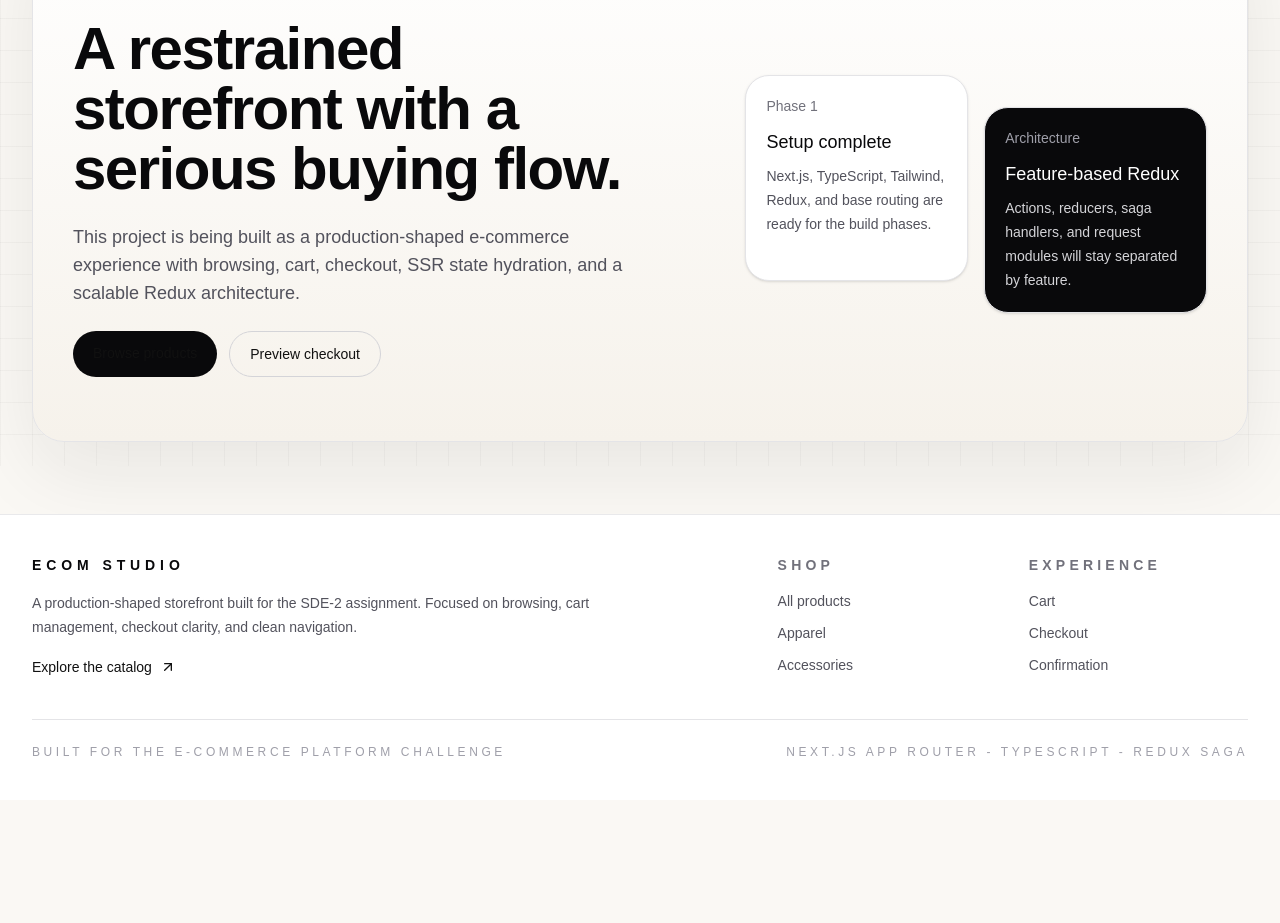
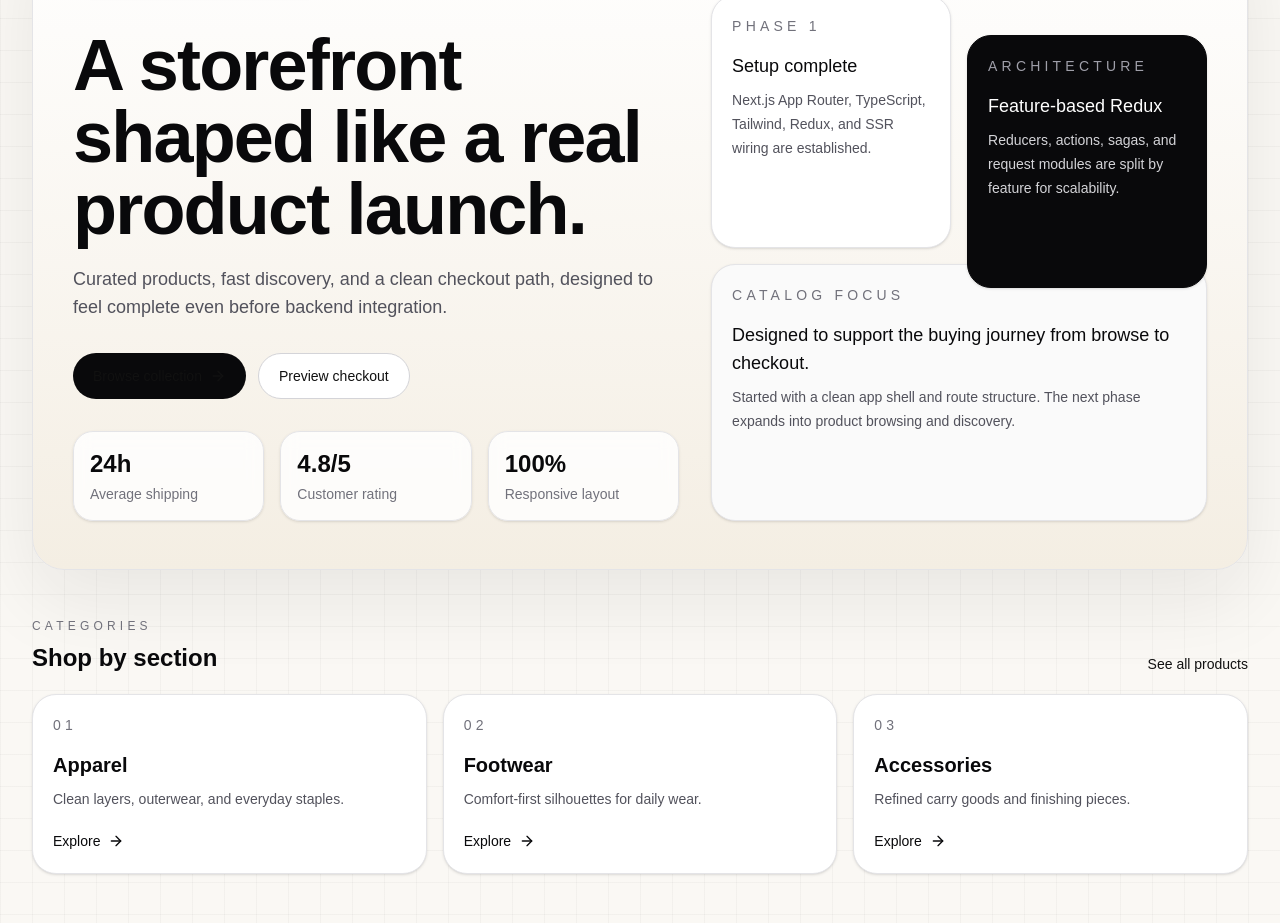
Before and after one commit to RajHumbal45/Ecommerce-Platform, a Next.js app: page / in a window 1280 px wide. Shown: the part 220-1143 px from the top of the page. Before the commit the page ends 1020 px from the top, so only its background shows below. Built offline with nearby package versions, Linux system fonts and the light colour scheme.

Commit message:
Build homepage showcase

```diff
--- a/src/app/page.tsx
+++ b/src/app/page.tsx
@@ -1,55 +1,221 @@
 import Link from 'next/link'
+import { ArrowRight, BadgeCheck, Truck, ShieldCheck, Sparkles } from 'lucide-react'
+import { getFeaturedProducts, products } from '@/data/products'
+import { ProductGrid } from '@/components/product/product-grid'
+
+const categories = [
+	{
+		name: 'Apparel',
+		href: '/products?category=apparel',
+		description: 'Clean layers, outerwear, and everyday staples.'
+	},
+	{
+		name: 'Footwear',
+		href: '/products?category=footwear',
+		description: 'Comfort-first silhouettes for daily wear.'
+	},
+	{
+		name: 'Accessories',
+		href: '/products?category=accessories',
+		description: 'Refined carry goods and finishing pieces.'
+	}
+]
+
+const trustItems = [
+	{
+		icon: Truck,
+		title: 'Fast delivery',
+		description: 'Shipping-friendly experience with clear delivery expectations.'
+	},
+	{
+		icon: ShieldCheck,
+		title: 'Secure checkout',
+		description: 'Checkout flow designed around trust, clarity, and confidence.'
+	},
+	{
+		icon: BadgeCheck,
+		title: 'Reliable quality',
+		description: 'Well-structured product pages that support buying decisions.'
+	}
+]
 
 export default function HomePage() {
+	const featuredProducts = getFeaturedProducts()
+
 	return (
-		<section className='overflow-hidden rounded-[2rem] border border-zinc-200 bg-[linear-gradient(180deg,#fff_0%,#f6f2eb_100%)] px-6 py-12 shadow-[0_30px_80px_rgba(24,24,27,0.08)] sm:px-10 sm:py-16'>
-			<div className='grid gap-12 lg:grid-cols-[1.15fr_0.85fr] lg:items-center'>
-				<div className='space-y-6'>
-					<p className='text-xs uppercase tracking-[0.4em] text-zinc-500'>
-						Editorial commerce system
+		<div className='space-y-12'>
+			<section className='overflow-hidden rounded-[2rem] border border-zinc-200 bg-[linear-gradient(180deg,#fff_0%,#f4eee3_100%)] shadow-[0_30px_80px_rgba(24,24,27,0.08)]'>
+				<div className='grid gap-10 px-6 py-10 sm:px-8 sm:py-12 lg:grid-cols-[1.1fr_0.9fr] lg:gap-8 lg:px-10 lg:py-12'>
+					<div className='space-y-8'>
+						<div className='inline-flex items-center gap-2 rounded-full border border-zinc-200 bg-white/90 px-4 py-2 text-xs font-medium uppercase tracking-[0.3em] text-zinc-600 shadow-sm'>
+							<Sparkles className='size-4 text-zinc-950' />
+							New season launch
+						</div>
+						<div className='space-y-5'>
+							<h1 className='max-w-2xl text-4xl font-semibold tracking-tight text-zinc-950 sm:text-6xl lg:text-7xl'>
+								A storefront shaped like a real product launch.
+							</h1>
+							<p className='max-w-2xl text-base leading-7 text-zinc-600 sm:text-lg'>
+								Curated products, fast discovery, and a clean checkout path,
+								designed to feel complete even before backend integration.
 							</p>
-					<h1 className='max-w-xl text-4xl font-semibold tracking-tight text-zinc-950 sm:text-6xl'>
-						A restrained storefront with a serious buying flow.
-					</h1>
-					<p className='max-w-xl text-base leading-7 text-zinc-600 sm:text-lg'>
-						This project is being built as a production-shaped e-commerce
-						experience with browsing, cart, checkout, SSR state hydration, and a
-						scalable Redux architecture.
-					</p>
+						</div>
 						<div className='flex flex-wrap gap-3'>
 							<Link
 								href='/products'
-							className='rounded-full bg-zinc-950 px-5 py-3 text-sm font-medium text-white transition hover:bg-zinc-800'
+								className='inline-flex items-center gap-2 rounded-full bg-zinc-950 px-5 py-3 text-sm font-medium text-white transition hover:bg-zinc-800'
 							>
-							Browse products
+								Browse collection
+								<ArrowRight className='size-4' />
 							</Link>
 							<Link
 								href='/checkout'
-							className='rounded-full border border-zinc-300 px-5 py-3 text-sm font-medium text-zinc-950 transition hover:border-zinc-950'
+								className='rounded-full border border-zinc-300 bg-white px-5 py-3 text-sm font-medium text-zinc-950 transition hover:border-zinc-950'
 							>
 								Preview checkout
 							</Link>
 						</div>
+
+						<div className='grid gap-4 sm:grid-cols-3'>
+							{[
+								['24h', 'Average shipping'],
+								['4.8/5', 'Customer rating'],
+								['100%', 'Responsive layout']
+							].map(([value, label]) => (
+								<div key={label} className='rounded-[1.25rem] border border-zinc-200 bg-white/80 p-4 shadow-sm backdrop-blur'>
+									<p className='text-2xl font-semibold text-zinc-950'>{value}</p>
+									<p className='mt-1 text-sm text-zinc-500'>{label}</p>
 								</div>
-				<div className='grid gap-4 sm:grid-cols-2'>
+							))}
+						</div>
+					</div>
+
+					<div className='grid gap-4 sm:grid-cols-2 lg:pt-8'>
 						<div className='rounded-[1.5rem] border border-zinc-200 bg-white p-5 shadow-sm'>
-						<p className='text-sm text-zinc-500'>Phase 1</p>
-						<p className='mt-3 text-lg font-medium text-zinc-950'>Setup complete</p>
+							<p className='text-sm uppercase tracking-[0.3em] text-zinc-500'>Phase 1</p>
+							<p className='mt-4 text-lg font-medium text-zinc-950'>Setup complete</p>
 							<p className='mt-2 text-sm leading-6 text-zinc-600'>
-							Next.js, TypeScript, Tailwind, Redux, and base routing are ready
-							for the build phases.
+								Next.js App Router, TypeScript, Tailwind, Redux, and SSR wiring
+								are established.
 							</p>
 						</div>
-					<div className='rounded-[1.5rem] border border-zinc-200 bg-zinc-950 p-5 text-white shadow-sm sm:translate-y-8'>
-						<p className='text-sm text-zinc-400'>Architecture</p>
-						<p className='mt-3 text-lg font-medium'>Feature-based Redux</p>
+
+						<div className='rounded-[1.5rem] border border-zinc-950 bg-zinc-950 p-5 text-white shadow-sm sm:translate-y-10'>
+							<p className='text-sm uppercase tracking-[0.3em] text-zinc-400'>Architecture</p>
+							<p className='mt-4 text-lg font-medium'>Feature-based Redux</p>
 							<p className='mt-2 text-sm leading-6 text-zinc-300'>
-							Actions, reducers, saga handlers, and request modules will stay
-							separated by feature.
+								Reducers, actions, sagas, and request modules are split by
+								feature for scalability.
+							</p>
+						</div>
+
+						<div className='rounded-[1.5rem] border border-zinc-200 bg-zinc-50 p-5 shadow-sm sm:col-span-2'>
+							<p className='text-sm uppercase tracking-[0.3em] text-zinc-500'>Catalog focus</p>
+							<p className='mt-4 text-lg font-medium text-zinc-950'>
+								Designed to support the buying journey from browse to checkout.
+							</p>
+							<p className='mt-2 text-sm leading-6 text-zinc-600'>
+								Started with a clean app shell and route structure. The next phase
+								expands into product browsing and discovery.
 							</p>
 						</div>
 					</div>
 				</div>
 			</section>
+
+			<section className='space-y-5'>
+				<div className='flex items-end justify-between gap-4'>
+					<div>
+						<p className='text-xs uppercase tracking-[0.35em] text-zinc-500'>Categories</p>
+						<h2 className='mt-2 text-2xl font-semibold text-zinc-950'>Shop by section</h2>
+					</div>
+					<Link
+						href='/products'
+						className='text-sm font-medium text-zinc-600 underline-offset-4 transition hover:text-zinc-950 hover:underline'
+					>
+						See all products
+					</Link>
+				</div>
+
+				<div className='grid gap-4 md:grid-cols-3'>
+					{categories.map((category, index) => (
+						<Link
+							key={category.name}
+							href={category.href}
+							className='group rounded-[1.5rem] border border-zinc-200 bg-white p-5 shadow-sm transition hover:-translate-y-1 hover:shadow-lg'
+						>
+							<p className='text-sm uppercase tracking-[0.3em] text-zinc-500'>
+								0{index + 1}
+							</p>
+							<h3 className='mt-4 text-xl font-semibold text-zinc-950'>
+								{category.name}
+							</h3>
+							<p className='mt-2 text-sm leading-6 text-zinc-600'>
+								{category.description}
+							</p>
+							<div className='mt-5 inline-flex items-center gap-2 text-sm font-medium text-zinc-950'>
+								Explore
+								<ArrowRight className='size-4 transition group-hover:translate-x-1' />
+							</div>
+						</Link>
+					))}
+				</div>
+			</section>
+
+			<section className='space-y-5'>
+				<div className='flex items-end justify-between gap-4'>
+					<div>
+						<p className='text-xs uppercase tracking-[0.35em] text-zinc-500'>Featured</p>
+						<h2 className='mt-2 text-2xl font-semibold text-zinc-950'>Popular picks</h2>
+					</div>
+					<Link
+						href='/products'
+						className='text-sm font-medium text-zinc-600 underline-offset-4 transition hover:text-zinc-950 hover:underline'
+					>
+						Browse catalog
+					</Link>
+				</div>
+
+				<ProductGrid products={featuredProducts} featured />
+			</section>
+
+			<section className='grid gap-4 lg:grid-cols-[0.95fr_1.05fr]'>
+				<div className='rounded-[1.75rem] border border-zinc-200 bg-zinc-950 p-6 text-white sm:p-8'>
+					<p className='text-xs uppercase tracking-[0.35em] text-zinc-400'>
+						Why this works
+					</p>
+					<h2 className='mt-3 max-w-md text-2xl font-semibold'>
+						Structured for trust, clarity, and fast purchasing decisions.
+					</h2>
+					<p className='mt-3 max-w-lg text-sm leading-6 text-zinc-300'>
+						The visual system keeps the home page focused on discovery while
+						presenting enough depth to feel like a real storefront.
+					</p>
+				</div>
+
+				<div className='grid gap-4 sm:grid-cols-3'>
+					{trustItems.map((item) => {
+						const Icon = item.icon
+
+						return (
+							<div
+								key={item.title}
+								className='rounded-[1.5rem] border border-zinc-200 bg-white p-5 shadow-sm'
+							>
+								<div className='grid size-11 place-items-center rounded-2xl bg-zinc-950 text-white'>
+									<Icon className='size-5' />
+								</div>
+								<h3 className='mt-4 text-base font-semibold text-zinc-950'>
+									{item.title}
+								</h3>
+								<p className='mt-2 text-sm leading-6 text-zinc-600'>
+									{item.description}
+								</p>
+							</div>
+						)
+					})}
+				</div>
+			</section>
+		</div>
 	)
 }
--- /dev/null
+++ b/src/components/product/product-card.tsx
@@ -0,0 +1,87 @@
+import Link from 'next/link'
+import { ArrowUpRight, BadgeCheck, Star } from 'lucide-react'
+import type { Product } from '@/data/products'
+import { formatCurrency } from '@/lib/format'
+
+interface ProductCardProps {
+	product: Product
+	featured?: boolean
+}
+
+export function ProductCard({ product, featured = false }: ProductCardProps) {
+	const hasDiscount = typeof product.discountPrice === 'number'
+	const displayPrice: number = product.discountPrice ?? product.price
+
+	return (
+		<Link
+			href={`/products/${product.slug}`}
+			className='group flex h-full flex-col overflow-hidden rounded-[1.5rem] border border-zinc-200 bg-white shadow-sm transition hover:-translate-y-1 hover:shadow-xl'
+		>
+			<div className='relative aspect-[4/5] overflow-hidden bg-[linear-gradient(180deg,#f6f2eb_0%,#ece3d7_100%)]'>
+				<div className='absolute inset-0 bg-[radial-gradient(circle_at_top_right,rgba(17,17,17,0.12),transparent_30%)]' />
+				<div className='absolute left-4 top-4 flex flex-wrap gap-2'>
+					<span className='rounded-full bg-white/90 px-3 py-1 text-[10px] font-semibold uppercase tracking-[0.25em] text-zinc-700'>
+						{product.category}
+					</span>
+					{featured ? (
+						<span className='rounded-full bg-zinc-950 px-3 py-1 text-[10px] font-semibold uppercase tracking-[0.25em] text-white'>
+							Featured
+						</span>
+					) : null}
+				</div>
+				<div className='absolute inset-x-4 bottom-4 rounded-[1.25rem] border border-white/60 bg-white/80 p-4 backdrop-blur'>
+					<p className='text-xs uppercase tracking-[0.3em] text-zinc-500'>In stock</p>
+					<div className='mt-2 flex items-center justify-between gap-3'>
+						<div>
+							<p className='text-sm font-medium text-zinc-950'>{product.stock} units</p>
+							<p className='text-xs text-zinc-500'>
+								{product.reviewCount} reviews
+							</p>
+						</div>
+						<div className='grid size-10 place-items-center rounded-full bg-zinc-950 text-white'>
+							<ArrowUpRight className='size-4' />
+						</div>
+					</div>
+				</div>
+			</div>
+
+			<div className='flex flex-1 flex-col gap-4 p-5'>
+				<div className='space-y-2'>
+					<div className='flex items-center justify-between gap-3'>
+						<p className='text-base font-semibold text-zinc-950'>{product.name}</p>
+						<div className='inline-flex items-center gap-1 text-sm font-medium text-zinc-700'>
+							<Star className='size-4 fill-current text-amber-400' />
+							{product.rating.toFixed(1)}
+						</div>
+					</div>
+					<p className='line-clamp-2 text-sm leading-6 text-zinc-600'>
+						{product.description}
+					</p>
+				</div>
+
+				<div className='mt-auto flex items-end justify-between gap-3'>
+					<div>
+						<div className='flex items-center gap-2'>
+							<p className='text-lg font-semibold text-zinc-950'>
+								{formatCurrency(displayPrice)}
+							</p>
+							{hasDiscount ? (
+								<p className='text-sm text-zinc-400 line-through'>
+									{formatCurrency(product.price)}
+								</p>
+							) : null}
+						</div>
+						<div className='mt-2 inline-flex items-center gap-1 rounded-full bg-zinc-100 px-3 py-1 text-[11px] font-medium uppercase tracking-[0.2em] text-zinc-500'>
+							<BadgeCheck className='size-3.5' />
+							{product.features[0]}
+						</div>
+					</div>
+
+					<span className='rounded-full border border-zinc-200 px-4 py-2 text-sm font-medium text-zinc-950 transition group-hover:border-zinc-950'>
+						View
+					</span>
+				</div>
+			</div>
+		</Link>
+	)
+}
--- /dev/null
+++ b/src/components/product/product-grid.tsx
@@ -0,0 +1,17 @@
+import type { Product } from '@/data/products'
+import { ProductCard } from './product-card'
+
+interface ProductGridProps {
+	products: Product[]
+	featured?: boolean
+}
+
+export function ProductGrid({ products, featured = false }: ProductGridProps) {
+	return (
+		<div className='grid gap-5 sm:grid-cols-2 xl:grid-cols-4'>
+			{products.map((product) => (
+				<ProductCard key={product.id} product={product} featured={featured} />
+			))}
+		</div>
+	)
+}
```
Lines whose indentation alone changed are shown as unchanged.
